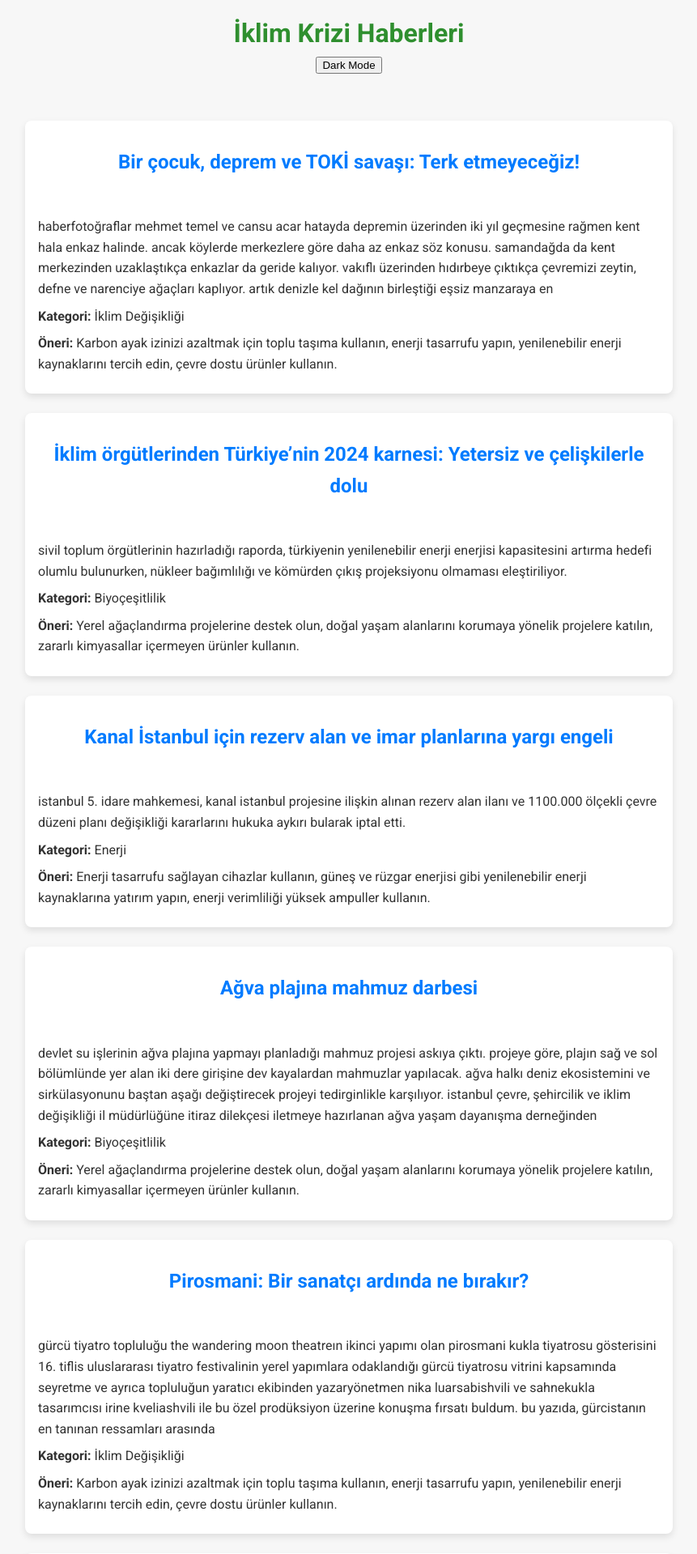
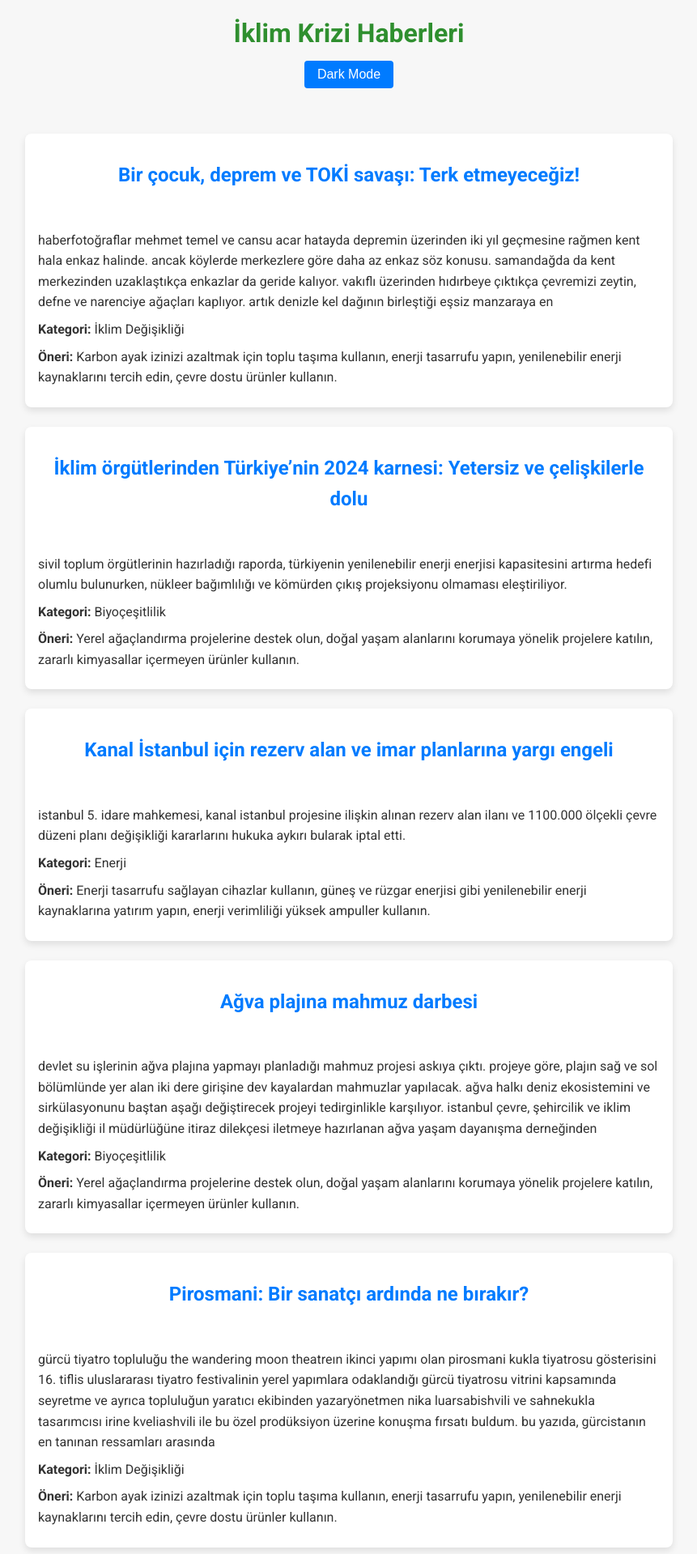
Before and after one commit to MehmetBegun/AI-Based-Action-Recommender-for-Climate-Crisis, a Flask app: page / in a window 1280 px wide. Shown: the top 1919 px of the page at 81% size, without its empty margins (209-1070 px from the left). Run offline with Flask 3, Linux system fonts and the light colour scheme; data comes from the database, SQL or seed files in the repository; parts of the project's set-up code (start-up, migrations or seed data) failed here and were passed over.

Commit message:
Update styles.css
kullanıcı için dark/light mode seçeneği eklendi

```diff
--- a/static/styles.css
+++ b/static/styles.css
@@ -7,6 +7,14 @@
     --text-color: #333;
     --card-background: #fff;
     --card-shadow: rgba(0, 0, 0, 0.1);
+}
+
+/* Dark mode değişkenleri */
+body.dark-mode {
+    --background-color: #121212;
+    --text-color: #e0e0e0;
+    --card-background: #1e1e1e;
+    --card-shadow: rgba(0, 0, 0, 0.5);
 }
 
 /* Genel ayarlar */
@@ -28,12 +36,29 @@ header, main, footer {
 
 /* Header */
 header {
+    display: flex;
+    flex-direction: column;
+    align-items: center;
     text-align: center;
     margin-bottom: 1.5rem;
 }
 header h1 {
     color: var(--primary-color);
     margin: 0;
+}
+.mode-toggle {
+    margin-top: 0.5rem;
+    padding: 0.5rem 1rem;
+    font-size: 1rem;
+    cursor: pointer;
+    background-color: var(--secondary-color);
+    color: #fff;
+    border: none;
+    border-radius: 4px;
+    transition: background-color 0.3s ease;
+}
+.mode-toggle:hover {
+    background-color: var(--secondary-hover);
 }
 
 /* Makale konteyneri */
@@ -96,4 +121,8 @@ footer {
     header h1 {
         font-size: 1.5rem;
     }
+    .mode-toggle {
+        font-size: 0.9rem;
+        padding: 0.4rem 0.8rem;
+    }
 }
```
